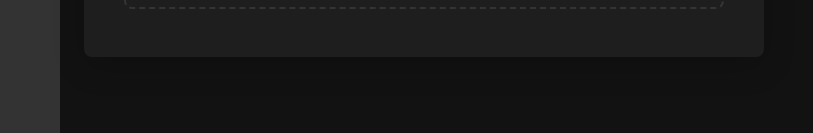
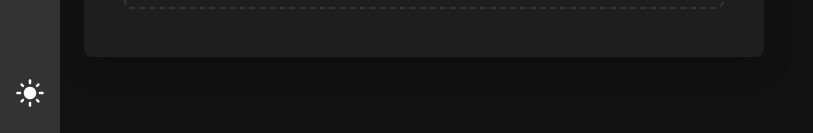
Before and after one commit to JorgeTrip/Agregar_mueble_actualizacion_precio, a React (Vite) app: page / in a window 1280 px wide. Shown: the part 664-797 px from the top of the page, without its empty margins (0-813 px from the left). Built offline with nearby package versions, Linux system fonts and the light colour scheme.

Commit message:
Agrego switch de modo oscuro/claro en el sidebar y actualizo el sistema de colores de la app

```diff
--- a/src/App.jsx
+++ b/src/App.jsx
@@ -1,4 +1,4 @@
-import React, { useState } from 'react';
+import React, { useState, useMemo } from 'react';
 import { Container, Typography, CssBaseline, ThemeProvider, createTheme, Box } from '@mui/material';
 import FileProcessor from './components/FileProcessor';
 import Sidebar from './components/Sidebar';
@@ -9,20 +9,19 @@ import DosageCalculator from './components/DosageCalculator';
 // Componente principal de la aplicación que integra todas las herramientas para farmacia
 // Utiliza Material-UI para el diseño y gestiona la navegación entre componentes
 
-// Configuración del tema oscuro personalizado para toda la aplicación
-// Define colores, estilos de componentes y otras propiedades visuales
-const theme = createTheme({
+// Función para crear el tema según el modo seleccionado (claro u oscuro)
+const createAppTheme = (mode) => createTheme({
   palette: {
-    mode: 'dark',
+    mode,
     primary: {
-      main: '#90caf9',
+      main: mode === 'dark' ? '#90caf9' : '#1976d2',
     },
     secondary: {
-      main: '#f48fb1',
+      main: mode === 'dark' ? '#f48fb1' : '#e91e63',
     },
     background: {
-      default: '#121212',
-      paper: '#1e1e1e',
+      default: mode === 'dark' ? '#121212' : '#f5f5f5',
+      paper: mode === 'dark' ? '#1e1e1e' : '#ffffff',
     },
   },
   components: {
@@ -30,21 +29,21 @@ const theme = createTheme({
       styleOverrides: {
         root: {
           backgroundImage: 'none',
-          backgroundColor: '#1e1e1e',
+          backgroundColor: mode === 'dark' ? '#1e1e1e' : '#ffffff',
         },
       },
     },
     MuiTableCell: {
       styleOverrides: {
         root: {
-          borderColor: '#333',
+          borderColor: mode === 'dark' ? '#333' : '#e0e0e0',
         },
       },
     },
     MuiTableHead: {
       styleOverrides: {
         root: {
-          backgroundColor: '#2d2d2d',
+          backgroundColor: mode === 'dark' ? '#2d2d2d' : '#f5f5f5',
         },
       },
     },
@@ -63,6 +62,16 @@ const theme = createTheme({
 function App() {
   // Estado para controlar qué componente se muestra actualmente en la interfaz
   const [selectedComponent, setSelectedComponent] = useState('home');
+  // Estado para controlar el tema actual (oscuro o claro)
+  const [themeMode, setThemeMode] = useState('dark');
+
+  // Crear el tema basado en el modo seleccionado
+  const theme = useMemo(() => createAppTheme(themeMode), [themeMode]);
+
+  // Función para alternar entre temas
+  const toggleTheme = () => {
+    setThemeMode((prevMode) => (prevMode === 'dark' ? 'light' : 'dark'));
+  };
 
   return (
     // Aplicación del tema personalizado a toda la aplicación
@@ -71,8 +80,12 @@ function App() {
       <CssBaseline />
       {/* Contenedor principal con estructura flexible */}
       <Box sx={{ display: 'flex' }}>
-        {/* Barra lateral de navegación que recibe la función para cambiar de componente */}
-        <Sidebar onSelect={setSelectedComponent} />
+        {/* Barra lateral de navegación que recibe la función para cambiar de componente y controlar el tema */}
+        <Sidebar
+          onSelect={setSelectedComponent}
+          toggleTheme={toggleTheme}
+          themeMode={themeMode}
+        />
         {/* Área principal de contenido */}
         <Box
           sx={{
--- a/src/components/Sidebar.jsx
+++ b/src/components/Sidebar.jsx
@@ -1,10 +1,12 @@
 import React from 'react';
-import { Box, Tooltip, IconButton } from '@mui/material';
+import { Box, Tooltip, IconButton, Switch } from '@mui/material';
 import {
   Description as SpreadsheetIcon,
   AttachMoney as CashIcon,
   Checklist as ChecklistIcon,
-  Medication as MedicationIcon
+  Medication as MedicationIcon,
+  DarkMode as DarkModeIcon,
+  LightMode as LightModeIcon
 } from '@mui/icons-material';
 
 /**
@@ -17,19 +19,22 @@ import {
  * @description Componente de barra lateral que permite la navegación entre las diferentes herramientas de la aplicación
  * @param {Object} props - Propiedades del componente
  * @param {Function} props.onSelect - Función que maneja el cambio entre componentes
+ * @param {Function} props.toggleTheme - Función para alternar entre tema oscuro y claro
+ * @param {string} props.themeMode - Modo actual del tema ('dark' o 'light')
  * @returns {JSX.Element} Componente de barra lateral con iconos de navegación
  */
-function Sidebar({ onSelect }) {
+function Sidebar({ onSelect, toggleTheme, themeMode }) {
   return (
     <Box
       sx={{
         width: '60px', // Sidebar angosto
         height: '100vh',
-        backgroundColor: '#333',
+        backgroundColor: themeMode === 'dark' ? '#333' : '#f0f0f0',
         display: 'flex',
         flexDirection: 'column',
         alignItems: 'center',
         paddingTop: '20px',
+        transition: 'background-color 0.3s ease',
       }}
     >
       <Tooltip title="Agregar mueble a planilla de precios" arrow placement="right">
@@ -56,7 +61,16 @@ function Sidebar({ onSelect }) {
         </IconButton>
       </Tooltip>
 
-      {/* Remove the ListItem button that was here */}
+      {/* Switch para alternar entre tema oscuro y claro */}
+      <Box sx={{ marginTop: 'auto', marginBottom: '20px', display: 'flex', flexDirection: 'column', alignItems: 'center' }}>
+        <Tooltip title={themeMode === 'dark' ? "Cambiar a modo claro" : "Cambiar a modo oscuro"} arrow placement="right">
+          <Box sx={{ display: 'flex', alignItems: 'center' }}>
+            <IconButton onClick={toggleTheme} color="inherit">
+              {themeMode === 'dark' ? <LightModeIcon sx={{ fontSize: 30 }} /> : <DarkModeIcon sx={{ fontSize: 30 }} />}
+            </IconButton>
+          </Box>
+        </Tooltip>
+      </Box>
     </Box>
   );
 }
```
